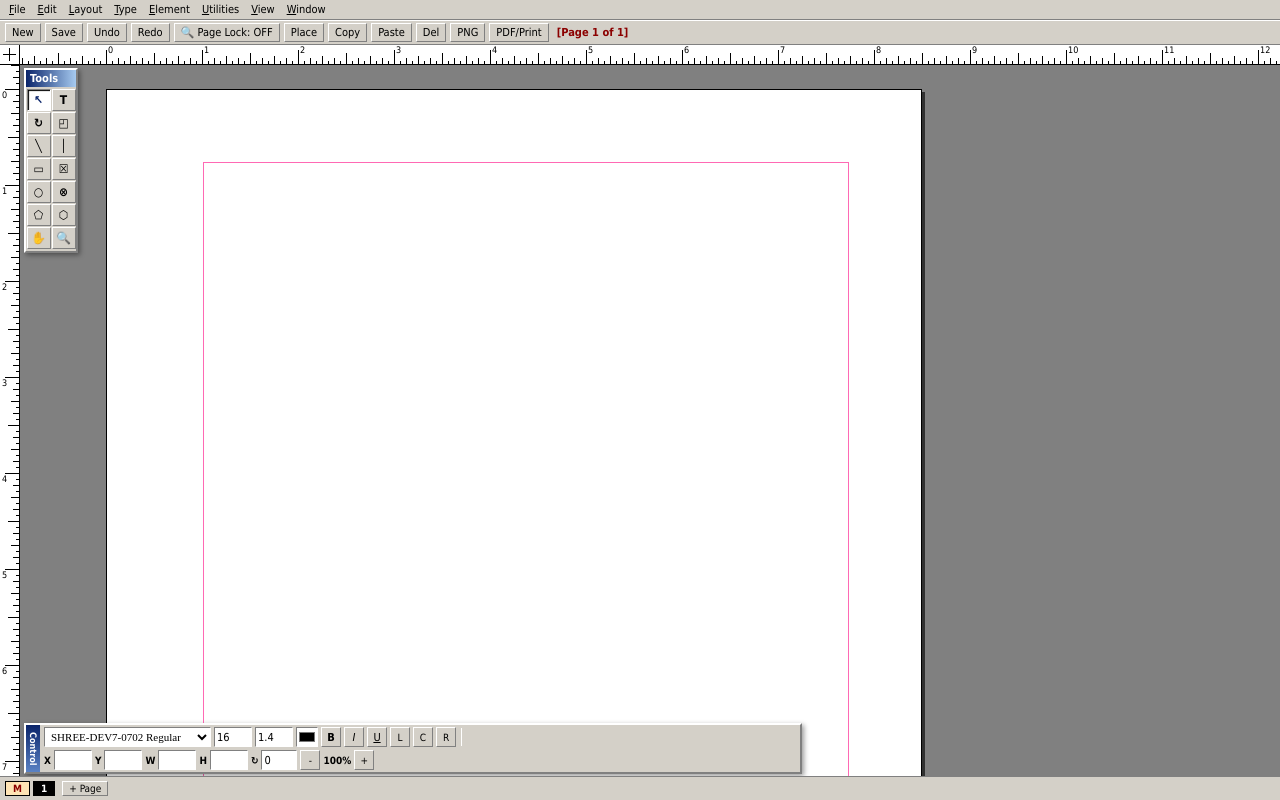
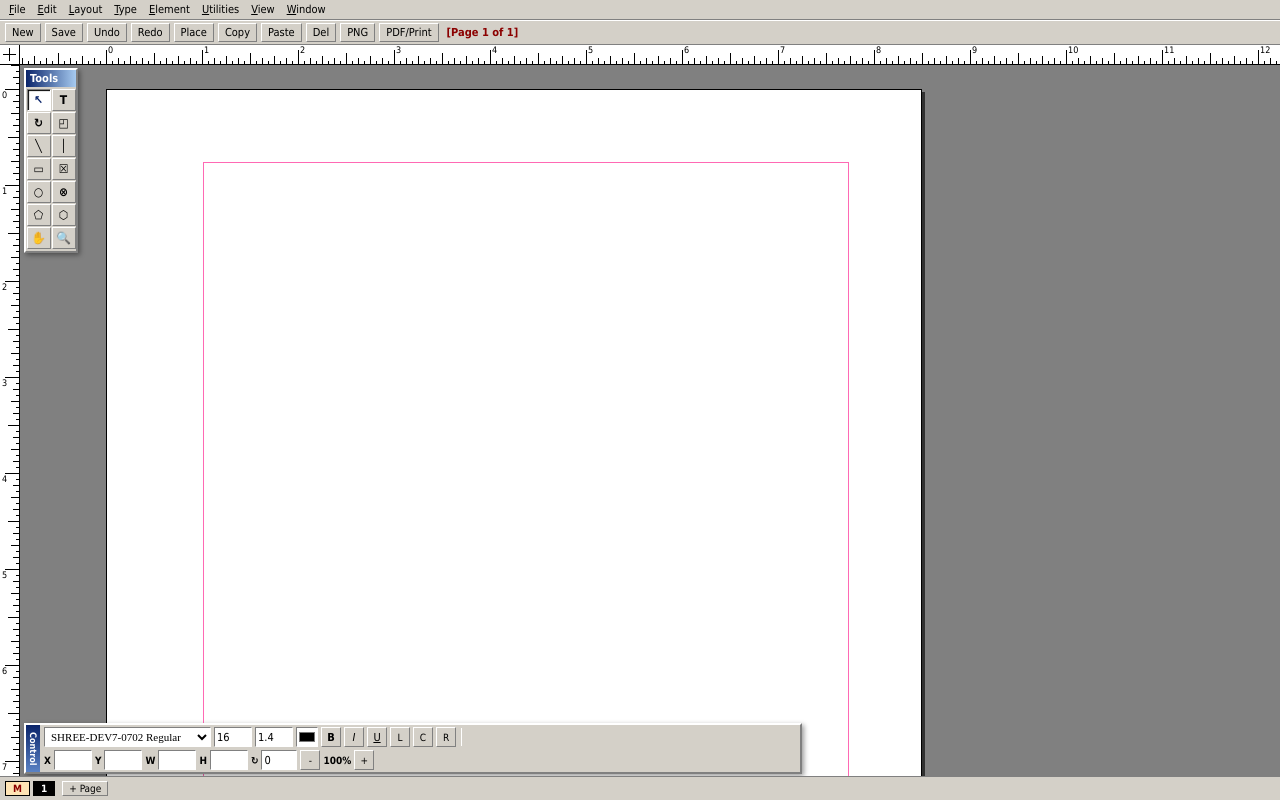
Before and after one commit to sujalbhosale0709-ui/pagemaker-clone, a plain HTML site: page index.html in a window 1280 px wide. Drawn offline with Linux system fonts and the light colour scheme; a web font is replaced by a local one.

Commit message:
Update index.html

```diff
--- a/index.html
+++ b/index.html
@@ -143,7 +143,6 @@
     <button type="button" class="btn" onclick="saveProject()">Save</button>
     <button type="button" class="btn" onclick="undo()">Undo</button>
     <button type="button" class="btn" onclick="redo()">Redo</button>
-    <button type="button" class="btn" id="page-zoom-lock-btn" onclick="togglePageZoomLock()">🔍 Page Lock: OFF</button>
     <button type="button" class="btn" onclick="triggerPlaceImage()">Place</button>
     <button type="button" class="btn" onclick="copySelected()">Copy</button>
     <button type="button" class="btn" onclick="pasteCopied()">Paste</button>
```
